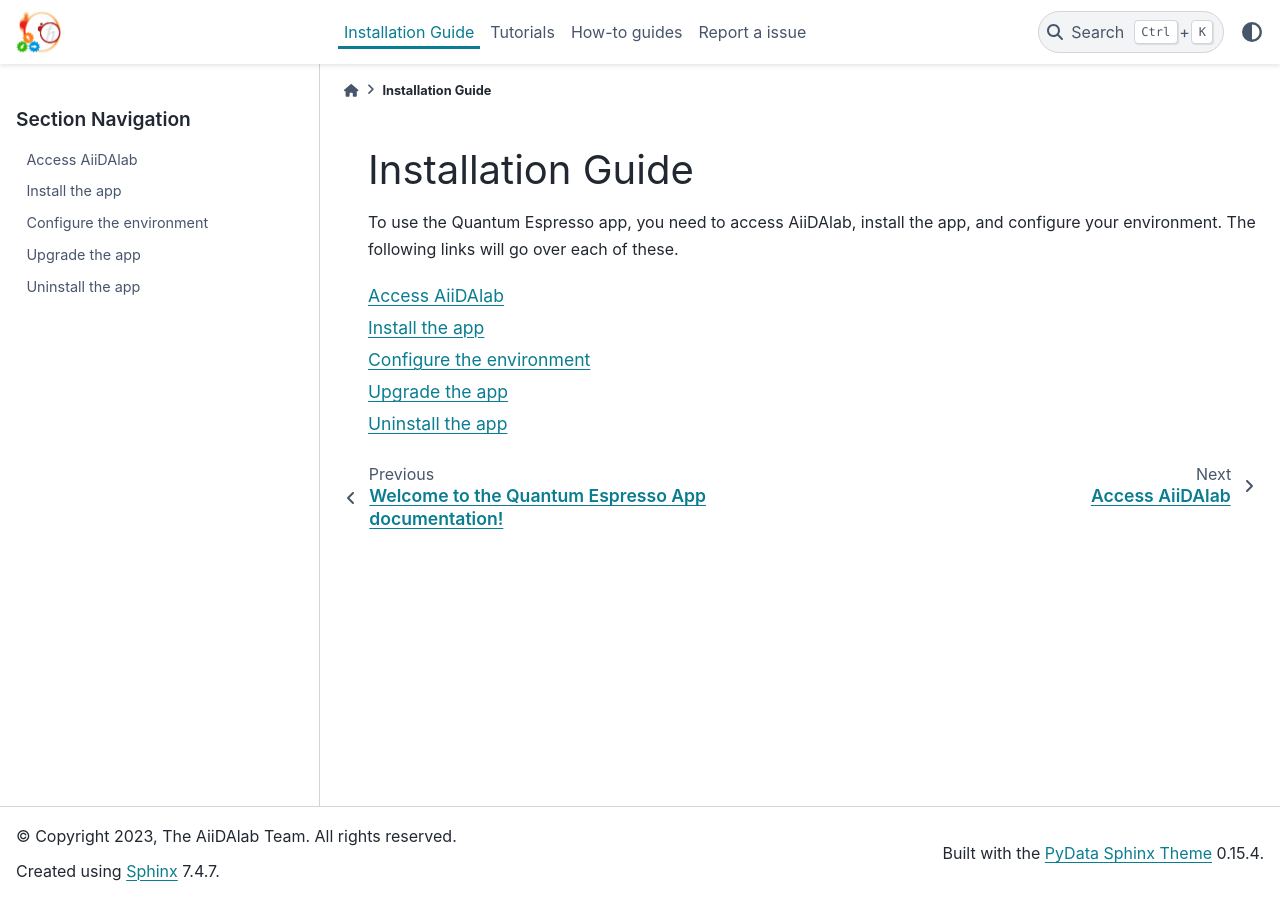
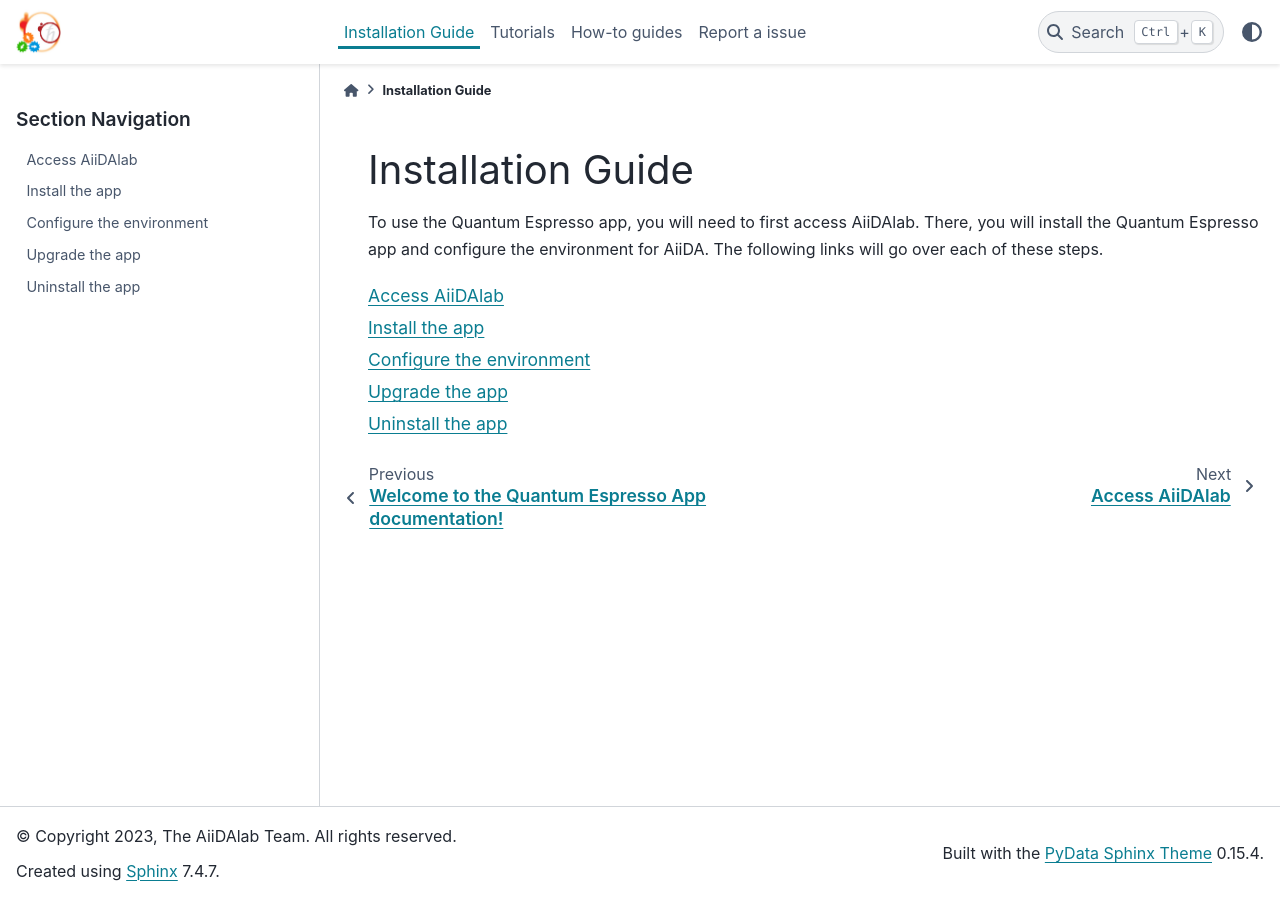
Before and after one commit to aiidalab/aiidalab-qe, a Sphinx documentation site: the page built from docs/source/installation/index.rst, in a window 1280 px wide. Built offline with Sphinx 7.4.7 and the PyData theme 0.15.4, drawn with Linux system fonts in a browser that asks for light colours.

Commit message:
Update the installation introduction paragraph

```diff
--- a/docs/source/installation/index.rst
+++ b/docs/source/installation/index.rst
@@ -4,7 +4,7 @@
 Installation Guide
 ==================
 
-To use the Quantum Espresso app, you need to access AiiDAlab, install the app, and configure your environment. The following links will go over each of these.
+To use the Quantum Espresso app, you will need to first access AiiDAlab. There, you will install the Quantum Espresso app and configure the environment for AiiDA. The following links will go over each of these steps.
 
 .. toctree::
    :maxdepth: 1
```
